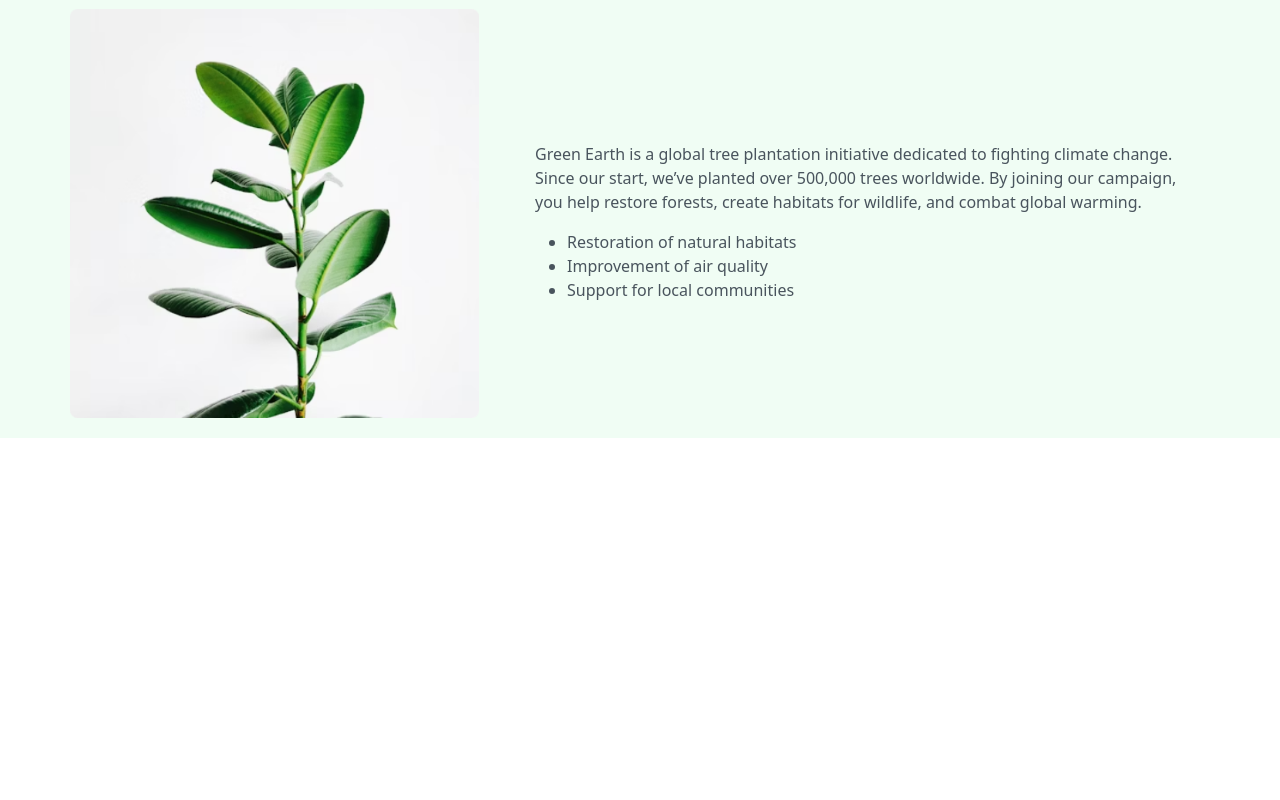
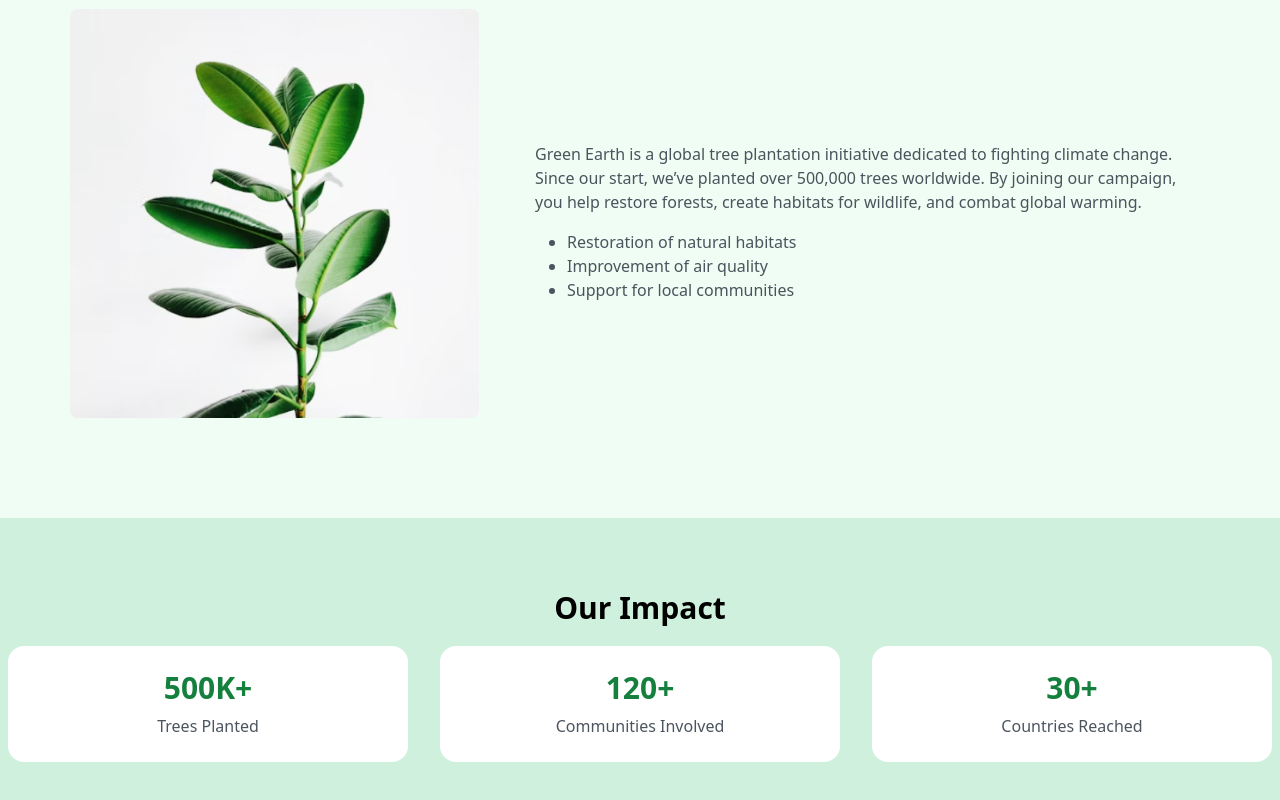
Before and after one commit to hossain-shifat/Green-Earth, a React (Vite) app: page / in a window 1280 px wide. Shown: the part 626-1426 px from the top of the page. Before the commit the page ends 1144 px from the top, so only its background shows below. Built offline with nearby package versions, Linux system fonts and the light colour scheme.

Commit message:
Add our impact section

```diff
--- a/src/App.jsx
+++ b/src/App.jsx
@@ -2,6 +2,7 @@ import React from 'react'
 import Navbar from './Components/Navbar/Navbar'
 import Banner from './Components/Banner/Banner'
 import Campain from './Components/Campain/Campain'
+import OurImpact from './Components/Our Impact/OurImpact'
 
 const App = () => {
   return (
@@ -9,6 +10,7 @@ const App = () => {
         <Navbar/>
         <Banner/>
         <Campain/>
+        <OurImpact/>
     </div>
   )
 }
--- /dev/null
+++ b/src/Components/Our Impact/OurImpact.jsx
@@ -0,0 +1,31 @@
+import React from 'react'
+
+const OurImpact = () => {
+  return (
+    <div className='bg-[#CFF0DC] py-18'>
+      <h1 className="text-center text-2xl text-black pb-5 md:text-3xl font-semibold">Our Impact</h1>
+            <div className="grid md:grid-cols-3 gap-4">
+                <div className='card w-80 md:w-100 mx-auto'>
+                    <div className="card-body bg-white flex flex-col justify-center text-center rounded-2xl">
+                        <h1 className="text-2xl font-semibold text-[#15803D] md:text-3xl">500K+</h1>
+                        <p className="text-[1rem] text-[#1F2937]/80">Trees Planted</p>
+                    </div>
+                </div>
+                <div className="card w-80 md:w-100 mx-auto">
+                    <div className="card-body bg-white flex flex-col justify-center text-center rounded-2xl">
+                        <h1 className="text-2xl font-semibold text-[#15803D] md:text-3xl">120+</h1>
+                        <p className="text-[1rem] text-[#1F2937]/80">Communities Involved</p>
+                    </div>
+                </div>
+                <div className="card w-80 md:w-100 mx-auto">
+                    <div className="card-body bg-white flex flex-col justify-center text-center rounded-2xl">
+                        <h1 className="text-2xl font-semibold text-[#15803D] md:text-3xl">30+</h1>
+                        <p className="text-[1rem] text-[#1F2937]/80">Countries Reached</p>
+                    </div>
+                </div>
+            </div>
+    </div>
+  )
+}
+
+export default OurImpact
--- a/vite.config.js
+++ b/vite.config.js
@@ -5,5 +5,5 @@ import tailwindcss from '@tailwindcss/vite'
 // https://vite.dev/config/
 export default defineConfig({
   plugins: [react(),tailwindcss(),],
-  base: "/Green-Earth/",
+  base: "/Green-Earth",
 })
```
Also changed, not shown: package.json (line endings or trailing spaces).
